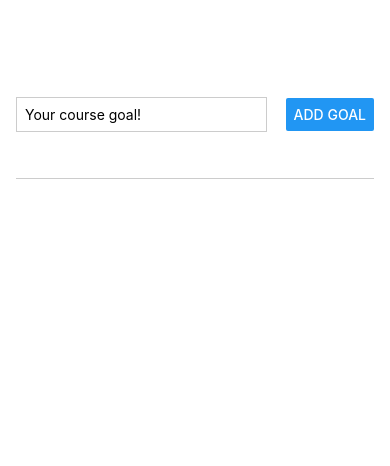
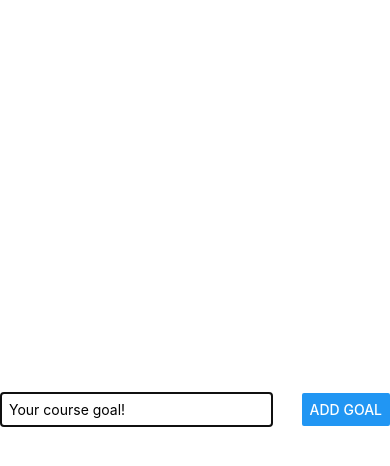
Before and after one commit to afiqaimanafr/goals-rn-app, a React Native app: screen / in a window 390 px wide. Shown: the top 466 px of the page. Built offline with nearby package versions, Linux system fonts and the light colour scheme.

Commit message:
update: latest

```diff
--- a/components/GoalInput.js
+++ b/components/GoalInput.js
@@ -1,5 +1,5 @@
 import React, { useState } from "react";
-import { StyleSheet, View, TextInput, Button } from "react-native";
+import { StyleSheet, View, TextInput, Button, Modal } from "react-native";
 
 function GoalInput(props) {
   const [enteredGoalText, setEnteredGoalText] = useState("");
@@ -14,6 +14,7 @@ function GoalInput(props) {
   }
 
   return (
+    <Modal>
       <View style={styles.inputContainer}>
         <TextInput
           style={styles.textInput}
@@ -23,6 +24,7 @@ function GoalInput(props) {
         />
         <Button title="Add Goal" onPress={addGoalHandler} />
       </View>
+    </Modal>
   );
 }
 
```
Lines whose indentation alone changed are shown as unchanged.
